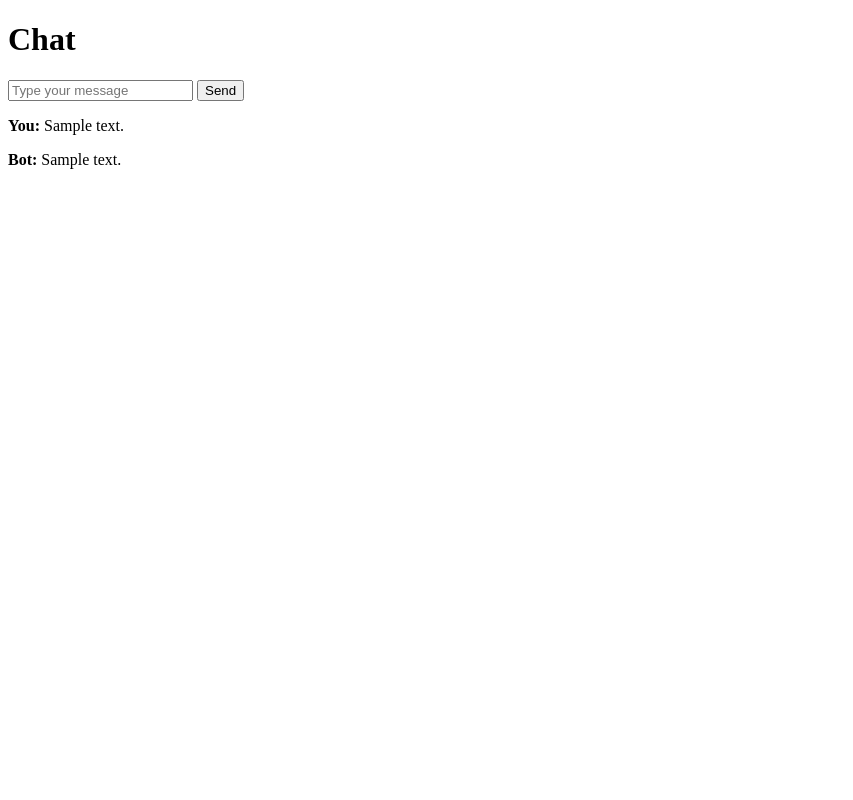
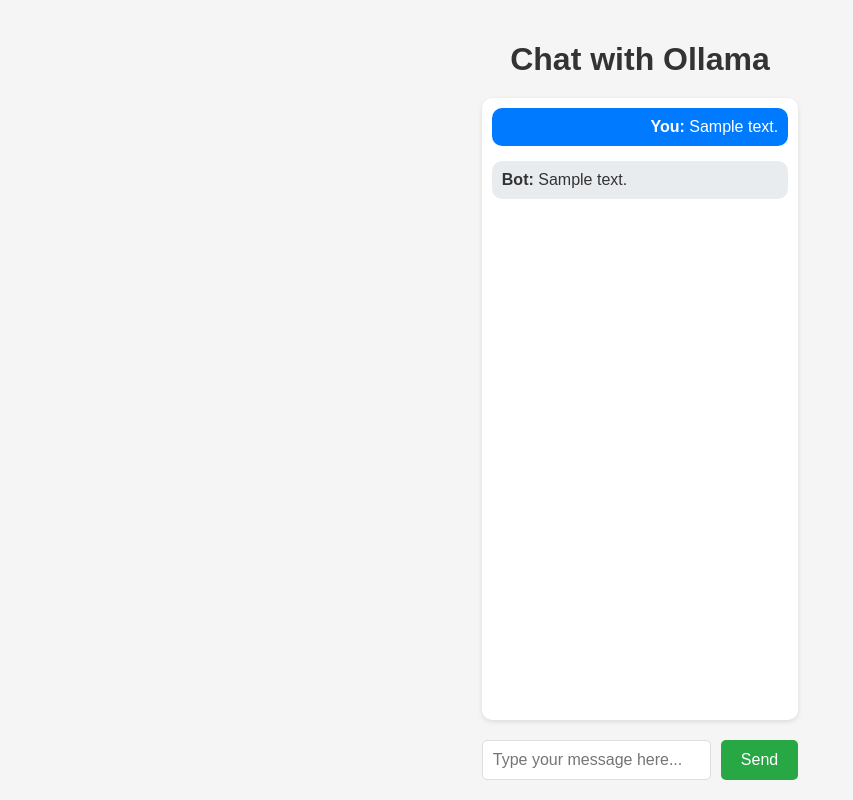
Before and after one commit to avacaflores/chat, a Flask app: template templates/index.html in a window 1280 px wide. Shown: the whole page, without its empty margins (0-853 px from the left). Run offline with Flask 3, Linux system fonts and the light colour scheme; the template is opened without the code that fills it: most values are stand-ins (such as "Sample title", 1, 10 or a date in 2020).

Commit message:
better ui

```diff
--- a/app.py
+++ b/app.py
@@ -1,16 +1,17 @@
-from flask import Flask, render_template, request
+from flask import Flask, request, render_template
 import ollama
 
 app = Flask(__name__)
+client = ollama.Client(host='http://localhost:11434')
 
-@app.route('/', methods=['GET', 'POST'])
+@app.route("/", methods=["GET", "POST"])
 def chat():
-    if request.method == 'POST':
-        user_message = request.form['message']
-        response = ollama.chat(model='qwen2.5:0.5b', messages=[{'role': 'user', 'content': user_message}])
-        bot_message = response['message']['content']
-        return render_template('index.html', user_message=user_message, bot_message=bot_message)
-    return render_template('index.html')
+    if request.method == "POST":
+        message = request.form.get("message")
+        response = client.chat(model='qwen2.5:0.5b', messages=[{'role': 'user', 'content': message}])
+        bot_message = response.message.content
+        return render_template("index.html", user_message=message, bot_message=bot_message)
+    return render_template("index.html")
 
-if __name__ == '__main__':
-    app.run(debug=True, host='0.0.0.0')
+if __name__ == "__main__":
+    app.run(debug=True)
--- a/requirements.txt
+++ b/requirements.txt
@@ -1,2 +1,4 @@
-Flask
+fastapi
+uvicorn
 ollama
+python-multipart
--- a/templates/index.html
+++ b/templates/index.html
@@ -1,17 +1,108 @@
 <!DOCTYPE html>
-<html>
+<html lang="en">
 <head>
+    <meta charset="UTF-8">
+    <meta name="viewport" content="width=device-width, initial-scale=1.0">
     <title>Chat with Ollama</title>
+    <style>
+        body {
+            font-family: Arial, sans-serif;
+            margin: 0;
+            padding: 0;
+            background-color: #f5f5f5;
+            display: flex;
+            flex-direction: column;
+            height: 100vh;
+        }
+        .container {
+            max-width: 800px;
+            margin: 0 auto;
+            padding: 20px;
+            flex: 1;
+            display: flex;
+            flex-direction: column;
+        }
+        h1 {
+            text-align: center;
+            color: #333;
+            margin-bottom: 20px;
+        }
+        .chat-messages {
+            flex: 1;
+            overflow-y: auto;
+            margin-bottom: 20px;
+            padding: 10px;
+            background-color: white;
+            border-radius: 10px;
+            box-shadow: 0 2px 5px rgba(0,0,0,0.1);
+        }
+        .message {
+            margin-bottom: 15px;
+            padding: 10px;
+            border-radius: 10px;
+        }
+        .user-message {
+            background-color: #007bff;
+            color: white;
+            text-align: right;
+        }
+        .bot-message {
+            background-color: #e9ecef;
+            color: #333;
+        }
+        .input-form {
+            display: flex;
+            gap: 10px;
+        }
+        input[type="text"] {
+            flex: 1;
+            padding: 10px;
+            border: 1px solid #ddd;
+            border-radius: 5px;
+            font-size: 16px;
+        }
+        button {
+            padding: 10px 20px;
+            background-color: #28a745;
+            color: white;
+            border: none;
+            border-radius: 5px;
+            cursor: pointer;
+            font-size: 16px;
+        }
+        button:hover {
+            background-color: #218838;
+        }
+        @media (max-width: 600px) {
+            .container {
+                padding: 10px;
+            }
+            .input-form {
+                flex-direction: column;
+            }
+            button {
+                width: 100%;
+            }
+        }
+    </style>
 </head>
 <body>
-    <h1>Chat</h1>
-    <form method="post">
-        <input type="text" name="message" placeholder="Type your message">
-        <button type="submit">Send</button>
-    </form>
-    {% if user_message %}
-    <p><strong>You:</strong> {{ user_message }}</p>
-    <p><strong>Bot:</strong> {{ bot_message }}</p>
-    {% endif %}
+    <div class="container">
+        <h1>Chat with Ollama</h1>
+        <div class="chat-messages">
+            {% if user_message %}
+            <div class="message user-message">
+                <strong>You:</strong> {{ user_message }}
+            </div>
+            <div class="message bot-message">
+                <strong>Bot:</strong> {{ bot_message }}
+            </div>
+            {% endif %}
+        </div>
+        <form method="post" class="input-form">
+            <input type="text" name="message" placeholder="Type your message here..." required>
+            <button type="submit">Send</button>
+        </form>
+    </div>
 </body>
 </html>
```
Also changed, not shown: compose.yaml (deleted, +0 -9 lines).
